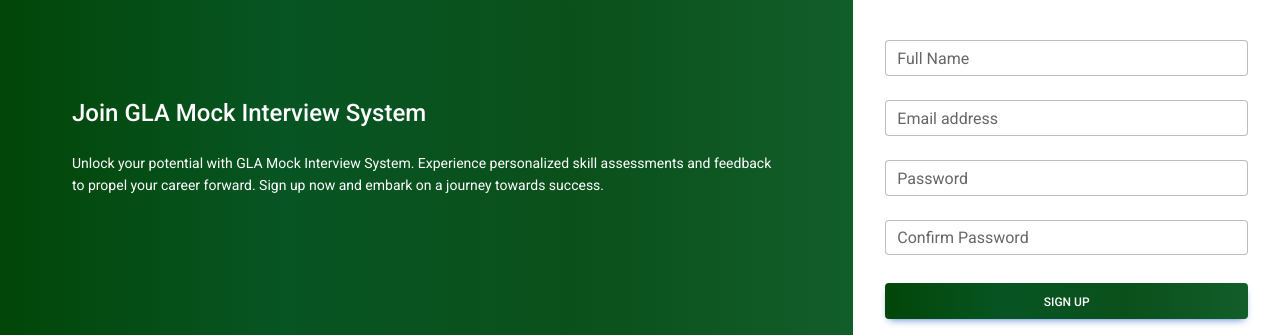
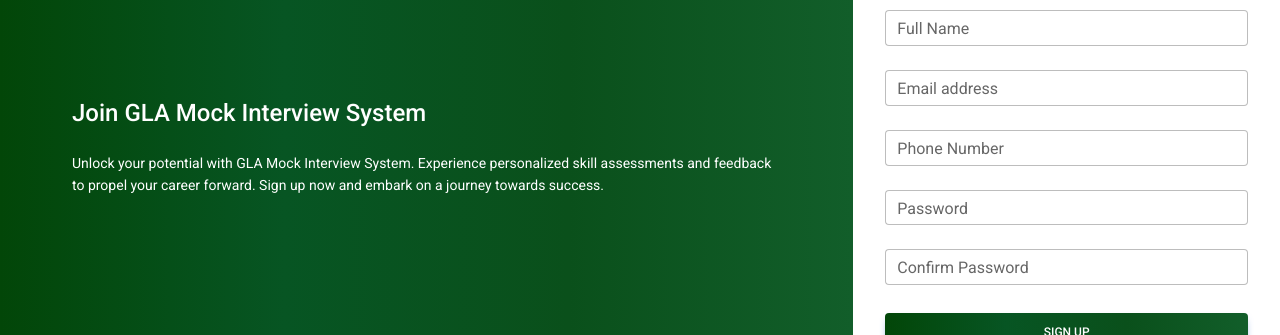
Before and after one commit to naitikshaxma/glamis_test, a React (Vite) app in the folder client/: page / in a window 1280 px wide. Shown: the part 252-587 px from the top of the page. Built offline with nearby package versions, Linux system fonts and the light colour scheme.

Commit message:
ADD : signup intig..

```diff
--- a/client/src/pages/SignupPage.jsx
+++ b/client/src/pages/SignupPage.jsx
@@ -6,10 +6,57 @@ import {
     MDBCol,
     MDBInput
 } from 'mdb-react-ui-kit';
-import { Link } from 'react-router-dom';
+import { useState } from 'react';
+import { Link, useNavigate } from 'react-router-dom';
 import './signup.css';
+import axios from 'axios';
+
+
 
 function SignupPage() {
+    const navigator = useNavigate();
+    const [userDetails, setUserDetails] = useState({
+        fullName: '',
+        email: '',
+        phone: '',
+        password: '',
+        confirmPassword: ''
+    });
+
+    const handelSumbit = async (e) => {
+        e.preventDefault();
+        if(userDetails.password !== userDetails.confirmPassword){
+            alert('Password do not match');
+            return;
+        }
+        if(userDetails.fullName === '' || userDetails.email === '' || userDetails.phone === '' || userDetails.password === '' || userDetails.confirmPassword === ''){
+            alert('All fields are required');
+            return;
+        }
+        document.getElementById('signup-btn').disabled = true;
+        console.log(userDetails);
+
+        const response = await axios.post('http://34.229.95.145:8000/api/v1/users/signup', {
+            name: userDetails.fullName,
+            email_id: userDetails.email,
+            phone: userDetails.phone,
+            password: userDetails.password,
+            confirm_password: userDetails.confirmPassword
+        },
+        {
+            headers: {
+                'Content-Type': 'application/json'
+            }
+        }
+        );
+
+        if(response.status === 200){
+            alert('Account Created Successfully');
+            navigator('/login');
+        }
+
+    }
+
     return (
         <MDBContainer fluid className="gradient-form no-margin-padding full-height">
             <MDBRow className="no-margin-padding full-height">
@@ -30,13 +77,28 @@ function SignupPage() {
                             <h4 className="mt-1 mb-5 pb-1">Create Your Account</h4>
                         </div>
 
-                        <MDBInput wrapperClass='mb-4' label='Full Name' id='form3' type='text' />
-                        <MDBInput wrapperClass='mb-4' label='Email address' id='form4' type='email' />
-                        <MDBInput wrapperClass='mb-4' label='Password' id='form5' type='password' />
-                        <MDBInput wrapperClass='mb-4' label='Confirm Password' id='form6' type='password' />
+                        <MDBInput wrapperClass='mb-4' label='Full Name' id='form3' type='text'
+                        name='fullName' value={userDetails.fullName} onChange={(e) => setUserDetails({...userDetails, fullName: e.target.value})}
+                        />
+                        <MDBInput wrapperClass='mb-4' label='Email address' id='form4' type='email'
+                        name='email' value={userDetails.email} onChange={(e) => setUserDetails({...userDetails, email: e.target.value})}
+                        />
+                        <MDBInput wrapperClass='mb-4' label='Phone Number' id='form4' type='tel'
+                        name='phone' value={userDetails.phone} onChange={(e) => setUserDetails({...userDetails, phone: e.target.value})}
+                        />
+                        <MDBInput wrapperClass='mb-4' label='Password' id='form5' type='password'
+                        name='password' value={userDetails.password} onChange={(e) => setUserDetails({...userDetails, password: e.target.value})}
+                        />
+                        <MDBInput wrapperClass='mb-4' label='Confirm Password' id='form6' type='password'
+                        name='confirmPassword' value={userDetails.confirmPassword} onChange={(e) => setUserDetails({...userDetails, confirmPassword: e.target.value})}
+                        />
+
+
 
                         <div className="text-center pt-1 mb-5 pb-1 w-100">
-                            <MDBBtn className="mb-4 w-100 gradient-custom-2">Sign Up</MDBBtn>
+                            <MDBBtn className="mb-4 w-100 gradient-custom-2"
+                            onClick={handelSumbit} id='signup-btn'
+                            >Sign Up</MDBBtn>
                         </div>
 
                         <div className="d-flex flex-row align-items-center justify-content-center pb-4 mb-4 w-100">
```
Also changed, not shown: 1 other file (tests, documents, lock files or other folders).
